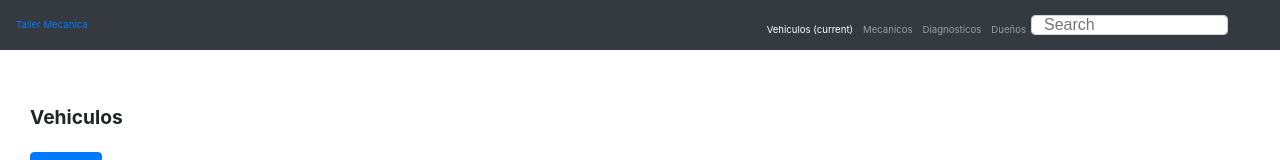
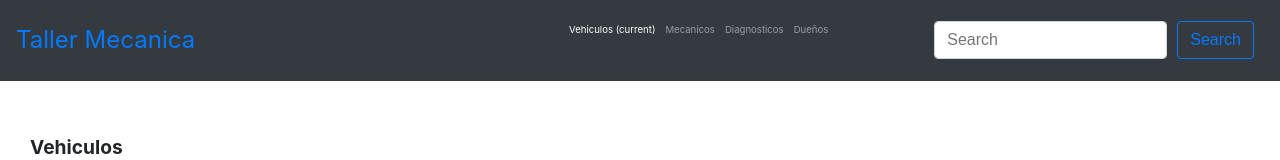
Before and after one commit to juliand123/taller-automotriz-bootcamp-javascript, a React (Create React App) app in the folder react-2/: page / in a window 1280 px wide. Shown: the top 160 px of the page. Built offline with nearby package versions, Linux system fonts and the light colour scheme; no server answers.

Commit message:
instalaccion react router

```diff
--- a/react-2/package.json
+++ b/react-2/package.json
@@ -12,6 +12,7 @@
     "classnames": "^2.2.6",
     "react": "^17.0.1",
     "react-dom": "^17.0.1",
+    "react-router-dom": "^5.2.0",
     "react-scripts": "4.0.0",
     "web-vitals": "^0.2.4"
   },
--- a/react-2/src/componentes/Nav/Nav.css
+++ b/react-2/src/componentes/Nav/Nav.css
@@ -4,6 +4,11 @@
     flex-flow: row nowrap;
     -ms-flex-pack: start;
     justify-content: flex-start;
+}
+
+.navbar-expand-lg .navbar-nav{
+    -ms-flex-direction: row;
+    flex-direction: row;
 }
 
 
@@ -36,10 +41,6 @@
 .collapse:not(.show) {
     /*display: none;*/
 }
-.navbar-collapse {
-    display: flex;
-    align-items: center;
-}
 
 
 .navbar-nav {
@@ -68,3 +69,20 @@ a {
     text-decoration: none;
     background-color: transparent;
 }
+
+nav.navbar .navbar-right{
+    display: flex;
+    flex-direction: row;
+    justify-content: space-between;
+    width: 700px;
+}
+
+nav.navbar .navbar-right .nav-item{
+    box-sizing: border-box;
+    height: 55px;
+}
+
+nav.navbar .navbar-brand{
+    font-size: 1.5rem;
+
+}
--- a/react-2/src/componentes/Nav/index.js
+++ b/react-2/src/componentes/Nav/index.js
@@ -1,19 +1,12 @@
 import React from "react";
+import Search from "../Search";
 import "./Nav.css";
 function Nav() {
     return (<nav className="navbar navbar-dark bg-dark navbar-expand-lg " >
-  <a className="navbar-brand" href="#">Taller Mecanica</a>
-  {/* <button className="navbar-toggler"
-    type="button"
-    data-toggle="collapse"
-    data-target="#navbarColor03"
-    aria-controls="navbarColor03"
-    aria-expanded="false"
-    aria-label="Toggle navigation"
- >
-      <span className="navbar-toggler-icon"></span>
-  </button> */}
-  <div className="collapse navbar-collapse" id="navbarColor03">
+        <a className="navbar-brand" href="#">
+            Taller Mecanica
+        </a>
+        <div className="navbar-right" id="navbarColor03">
             <ul className="navbar-nav mr-auto">
                 <li className="nav-item active">
                     <a className="nav-link" href="/index.html">Vehiculos <span className="sr-only">(current)</span></a>
@@ -29,13 +22,15 @@ function Nav() {
                 </li>
             </ul>
             <form className="form-inline">
-          <input className="form-control mr-sm-2"
+                <input
+                    className="form-control mr-sm-2"
                     type="search"
                     placeholder="Search"
                     aria-label="Search" />
-          {/* <button className="btn btn-outline-primary my-2 my-sm-0"
+                <button
+                    className="btn btn-outline-primary my-2 my-sm-0"
                     type="submit">Search
-          </button> */}
+          </button>
             </form>
         </div>
     </nav>
--- /dev/null
+++ b/react-2/src/componentes/Search/Search.css
@@ -0,0 +1,51 @@
+.form-inline {
+    display: flex;
+    flex-flow: row wrap;
+    align-items: center;
+}
+
+.form-inline .form-control {
+    display: inline-block;
+    width: auto;
+    vertical-align: middle;
+    height: calc(1.5em + .75rem + 2px);
+    padding: .375rem .75rem;
+    font-size: 1rem;
+    font-weight: 400;
+    line-height: 1.5;
+    color: #495057;
+    background-color: #fff;
+    background-clip: padding-box;
+    border: 1px solid #ced4da;
+    border-radius: .25rem;
+    transition: border-color .15s;
+    margin-right: 10px;
+}
+
+.form-inline .btn{
+    display: inline-block;
+    font-weight: 400;
+    color: #212529;
+    text-align: center;
+    vertical-align: middle;
+    user-select: none;
+    background-color: transparent;
+    border: 1px solid transparent;
+    padding: .375rem .75rem;
+    font-size: 1rem;
+    line-height: 1.5;
+    border-radius: .25rem;
+    transition: color .15s ease-in-out,background-color .15s ease-in-out,border-color .15s ease-in-out,box-shadow .15s ease-in-out;
+    margin-right: 10px;
+}
+
+.form-inline .btn-outline-primary{
+    color: #007bff;
+    border-color: #007bff;
+}
+
+.btn-outline-primary:hover {
+    color: #fff;
+    background-color: #007bff;
+    border-color: #007bff;
+}
--- /dev/null
+++ b/react-2/src/componentes/Search/index.js
@@ -0,0 +1,20 @@
+import React from "react";
+import "./Search.css"
+
+function Search(props) {
+    return (
+        <form className="form-inline">
+            <input
+                className="form-control mr-sm-2"
+                type="search"
+                placeholder="Search"
+                aria-label="Search" />
+            <button className="btn btn-outline-primary"
+                type="submit">
+                Search
+            </button>
+        </form>
+    );
+}
+
+export default Search;
```
Also changed, not shown: 1 other file (tests, documents, lock files or other folders). Lines whose indentation alone changed are shown as unchanged.
